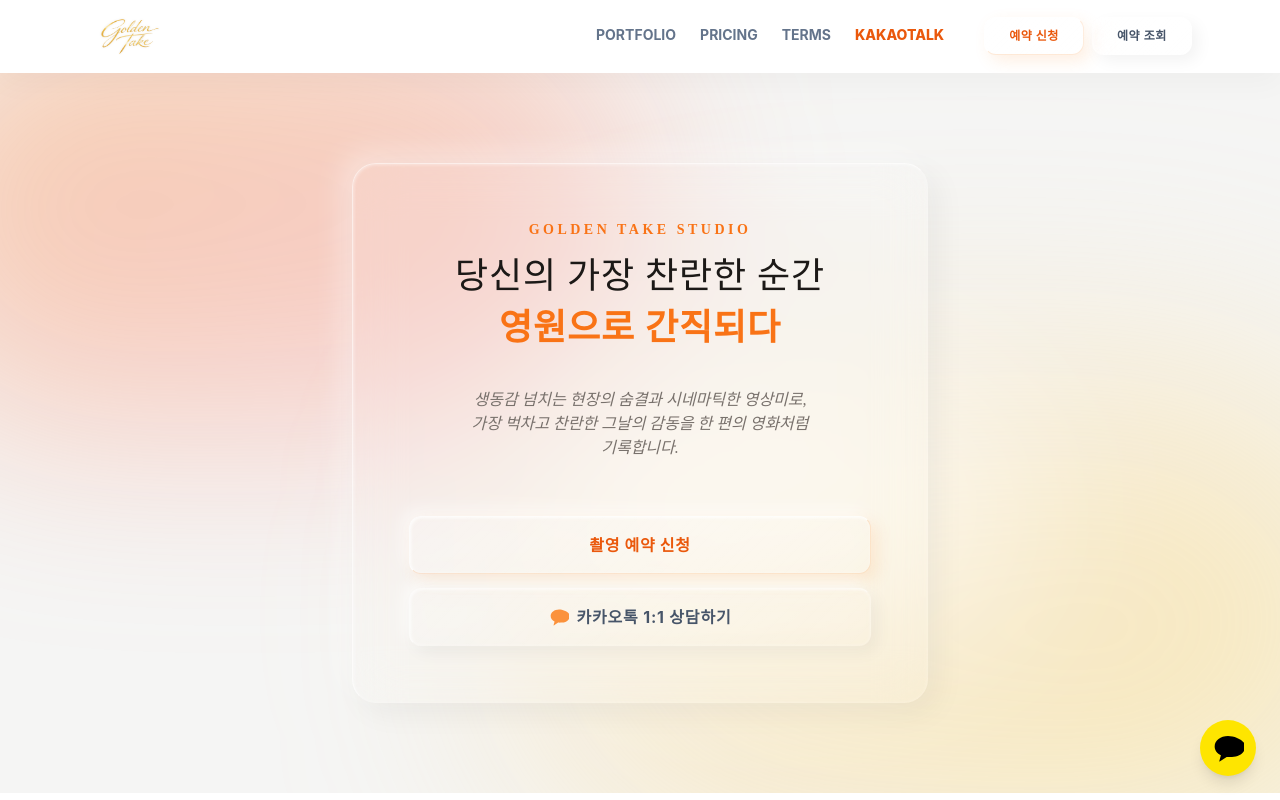
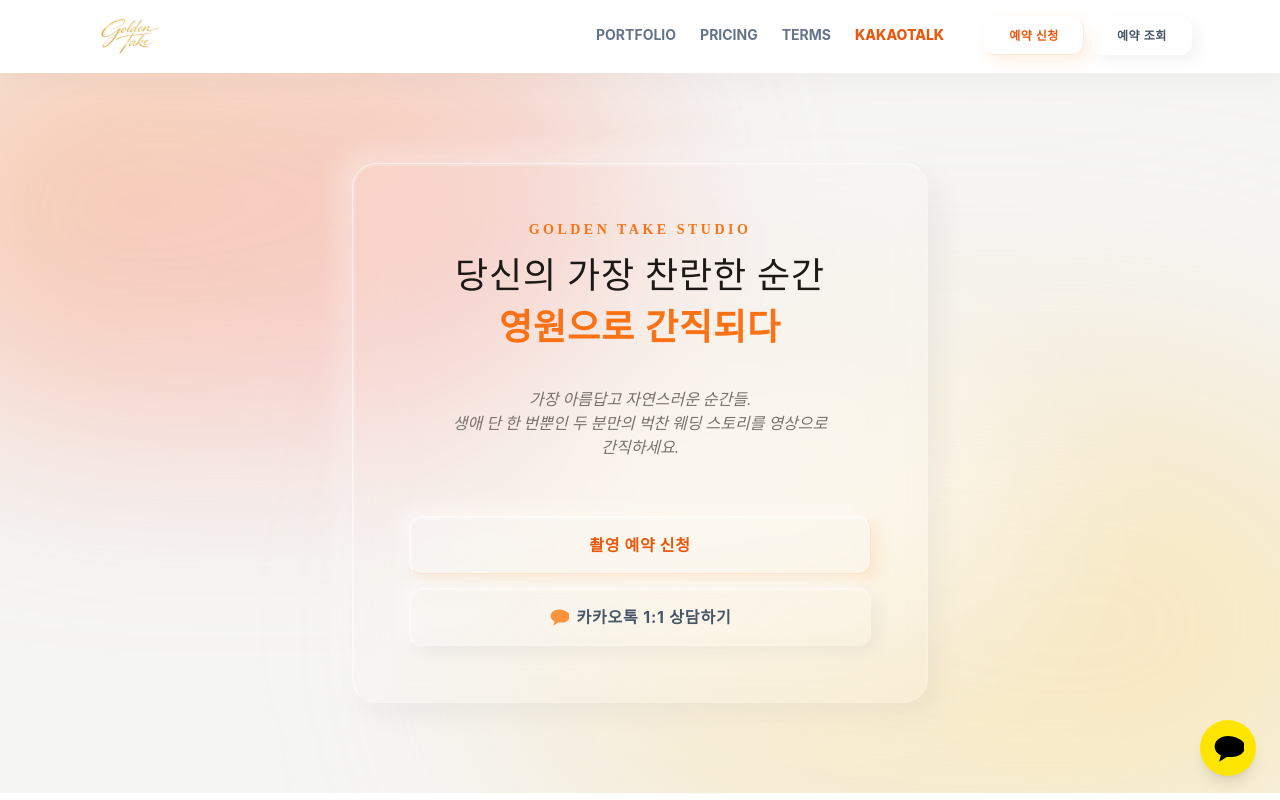
Before and after one commit to buajms0909-cmd/wedding-system, a Next.js app in the folder apps/customer-web/: page / in a window 1280 px wide. Built offline with nearby package versions, Linux system fonts and the light colour scheme; no server answers.

Commit message:
style(customer-web): 메인 서브카피를 감성적인 문구로 변경

```diff
--- a/apps/customer-web/src/app/page.tsx
+++ b/apps/customer-web/src/app/page.tsx
@@ -34,8 +34,8 @@ export default function HomePage() {
         </div>
 
         <p className="text-stone-500 text-xs sm:text-sm md:text-base leading-relaxed max-w-sm mx-auto font-serif italic break-keep text-balance">
-          생동감 넘치는 현장의 숨결과 시네마틱한 영상미로,<br className="hidden sm:block" />
-          가장 벅차고 찬란한 그날의 감동을 한 편의 영화처럼 기록합니다.
+          가장 아름답고 자연스러운 순간들.<br className="hidden sm:block" />
+          생애 단 한 번뿐인 두 분만의 벅찬 웨딩 스토리를 영상으로 간직하세요.
         </p>
 
         {/* 액션 버튼 그룹 */}
```
